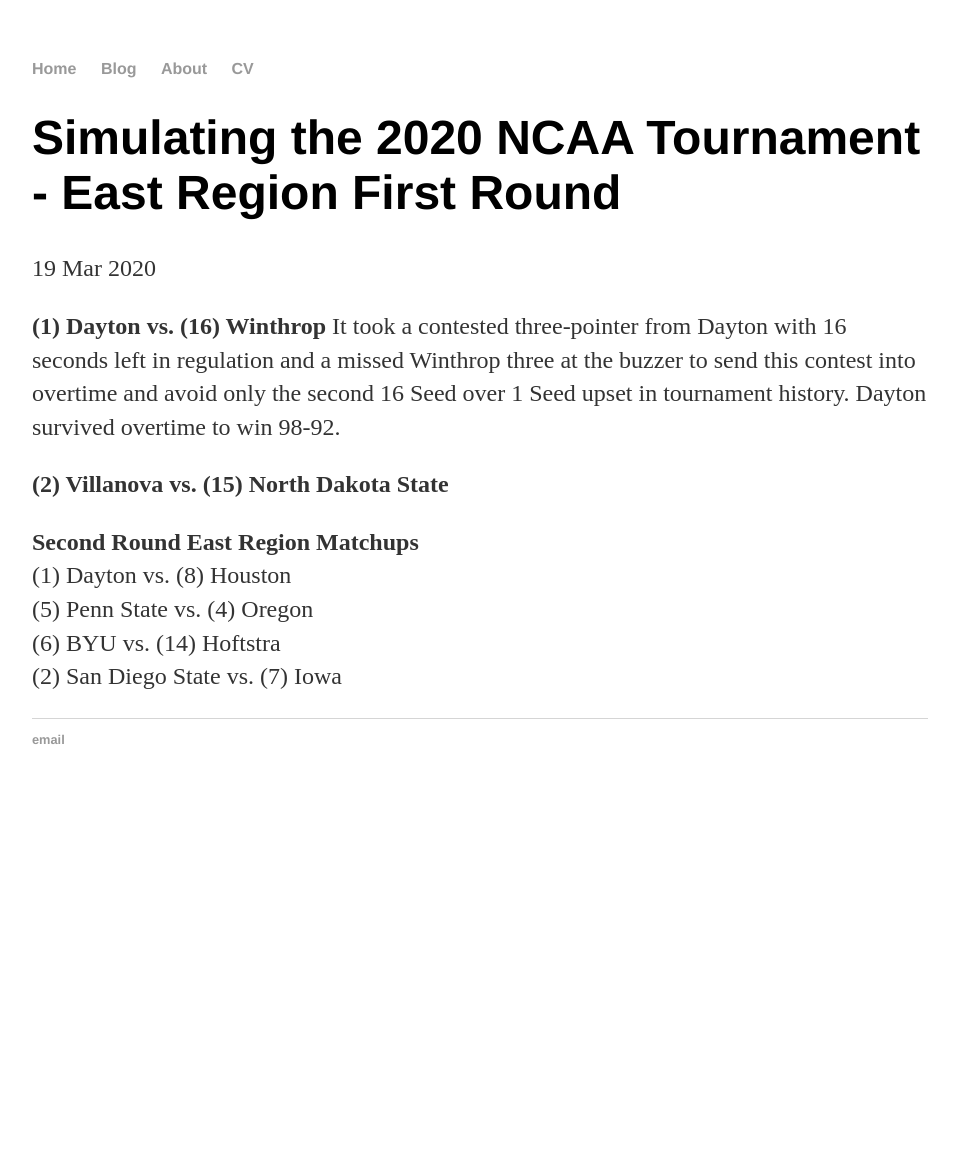
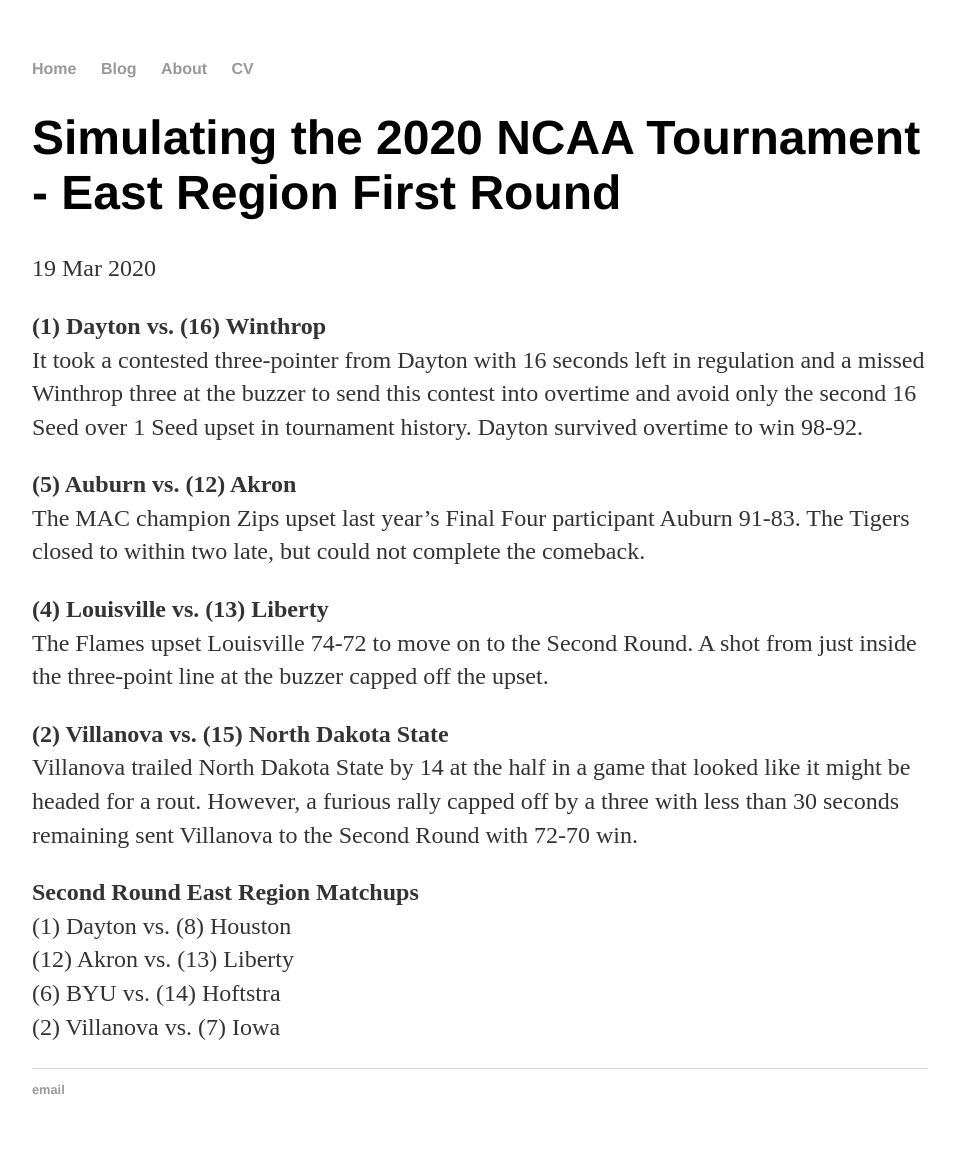
Before and after one commit to stephenhillphd/stephenhillphd.github.io, a Jekyll site: the page built from _posts/2020-03-19-simulating-the-NCAA-tournament-1stRound-East.md, in a window 1280 px wide. Shown: the whole page, without its empty margins (160-1119 px from the left). Built offline with Jekyll 4.4.1, drawn with Linux system fonts in a browser that asks for light colours; before the commit the page ends 900 px from its top, so only the background shows below that.

Commit message:
Update 2020-03-19-simulating-the-NCAA-tournament-1stRound-East.md

```diff
--- a/_posts/2020-03-19-simulating-the-NCAA-tournament-1stRound-East.md
+++ b/_posts/2020-03-19-simulating-the-NCAA-tournament-1stRound-East.md
@@ -8,13 +8,19 @@ It took a contested three-pointer from Dayton with 16 seconds left in regulation
 
 
 
-**(2) Villanova vs. (15) North Dakota State**
 
 
+**(5) Auburn vs. (12) Akron**
+The MAC champion Zips upset last year's Final Four participant Auburn 91-83. The Tigers closed to within two late, but could not complete the comeback.
 
+**(4) Louisville vs. (13) Liberty**
+The Flames upset Louisville 74-72 to move on to the Second Round. A shot from just inside the three-point line at the buzzer capped off the upset.
+
+**(2) Villanova vs. (15) North Dakota State**
+Villanova trailed North Dakota State by 14 at the half in a game that looked like it might be headed for a rout. However, a furious rally capped off by a three with less than 30 seconds remaining sent Villanova to the Second Round with 72-70 win.
 
 **Second Round East Region Matchups**
 (1) Dayton vs. (8) Houston
-(5) Penn State vs. (4) Oregon
+(12) Akron vs. (13) Liberty
 (6) BYU vs. (14) Hoftstra
-(2) San Diego State vs. (7) Iowa
+(2) Villanova vs. (7) Iowa
```
